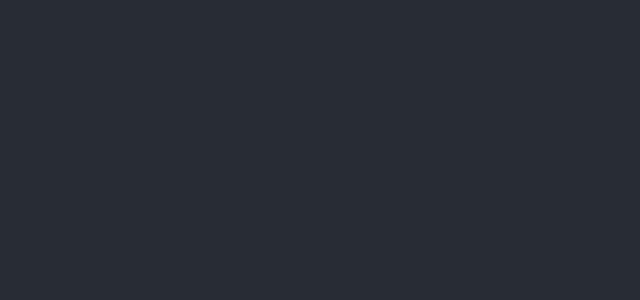
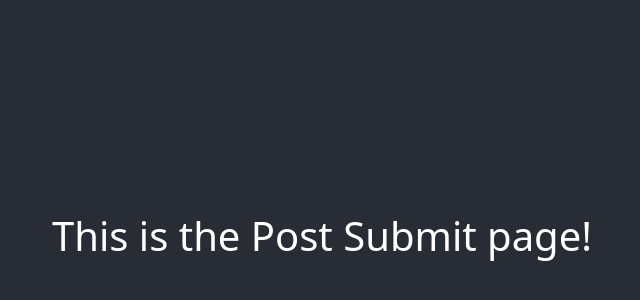
Before and after one commit to KisangaDavid/SentiArc, a React (Create React App) app in the folder frontend/: page /PostSubmitPage in a window 1280 px wide. Shown: the part 160-460 px from the top of the page, without its empty margins (318-958 px from the left). Built offline with nearby package versions, Linux system fonts and the light colour scheme.

Commit message:
finished creating all pages

```diff
--- a/frontend/src/App.js
+++ b/frontend/src/App.js
@@ -1,5 +1,8 @@
 import ArticleCard from './components/ArticleCard.js';
 import InputAndSubmit from './components/InputAndSubmit';
+import TweetsPage from './components/TweetsPage';
+import TrendsPage from './components/TrendsPage';
+import PostSubmitPage from './components/PostSubmitPage';
 import Home from './components/Home';
 import ArticlesPage from './components/ArticlesPage'
 import './App.css';
@@ -15,14 +18,17 @@ function App() {
             <Route exact path="/">
               <Home />
             </Route>
+            <Route exact path="/PostSubmitPage">
+              <PostSubmitPage />
+            </Route>
             <Route exact path="/ArticlesPage">
               <ArticlesPage />
             </Route>
             <Route exact path="/TweetsPage">
-
+              <TweetsPage />
             </Route>
-            <Route exact path="TrendsPage">
-
+            <Route exact path="/TrendsPage">
+              <TrendsPage />
             </Route>
           </Switch>
           </div>
--- a/frontend/src/components/ArticlesPage.js
+++ b/frontend/src/components/ArticlesPage.js
@@ -1,8 +1,8 @@
 function ArticlesPage() {
     return (
-        <div className="articlesPage">
+        <div className="ArticlesPage">
           <header className="App-header">
-          <h1>This is the articles page!</h1>
+          <h1>This is the Articles Page!</h1>
           </header>
         </div>
     );
--- /dev/null
+++ b/frontend/src/components/PostSubmitPage.js
@@ -0,0 +1,11 @@
+function PostSubmitPage() {
+    return (
+        <div className="PostSubmitPage">
+          <header className="App-header">
+          <h1>This is the Post Submit page!</h1>
+          </header>
+        </div>
+    );
+  }
+
+  export default PostSubmitPage;
--- a/frontend/src/components/TrendsPage.js
+++ b/frontend/src/components/TrendsPage.js
@@ -0,0 +1,11 @@
+function TrendsPage() {
+    return (
+        <div className="TrendsPage">
+          <header className="App-header">
+          <h1>This is the Trends Page!</h1>
+          </header>
+        </div>
+    );
+  }
+
+  export default TrendsPage;
--- a/frontend/src/components/TweetsPage.js
+++ b/frontend/src/components/TweetsPage.js
@@ -0,0 +1,11 @@
+function TweetsPage() {
+    return (
+        <div className="TweetsPage">
+          <header className="App-header">
+          <h1>This is the Tweets Page!</h1>
+          </header>
+        </div>
+    );
+  }
+
+  export default TweetsPage;
```
